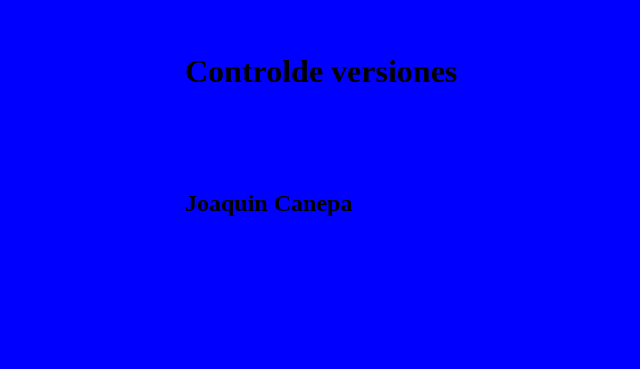
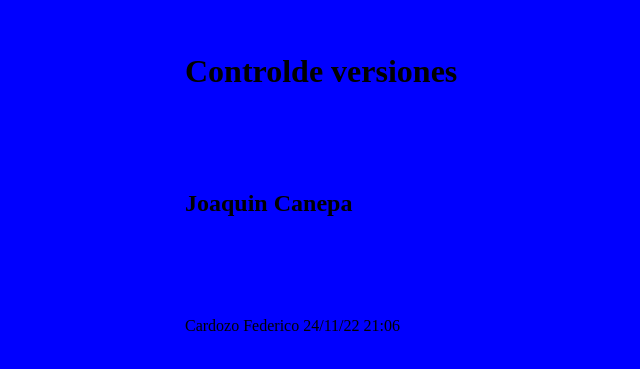
Before and after one commit to Fedecardozo/TP_SO_I4_Equipo, a plain HTML site: page index.html in a window 1280 px wide. Shown: the part 147-516 px from the top of the page, without its empty margins (115-755 px from the left). Drawn offline with Linux system fonts and the light colour scheme.

Commit message:
punto 20

```diff
--- a/index.html
+++ b/index.html
@@ -9,5 +9,6 @@
 <body>
 <h1>Controlde versiones</h1>
 <h2>Joaquin Canepa</h2>
+<p>Cardozo Federico 24/11/22 21:06</p>
 </body>
 </html>
```
